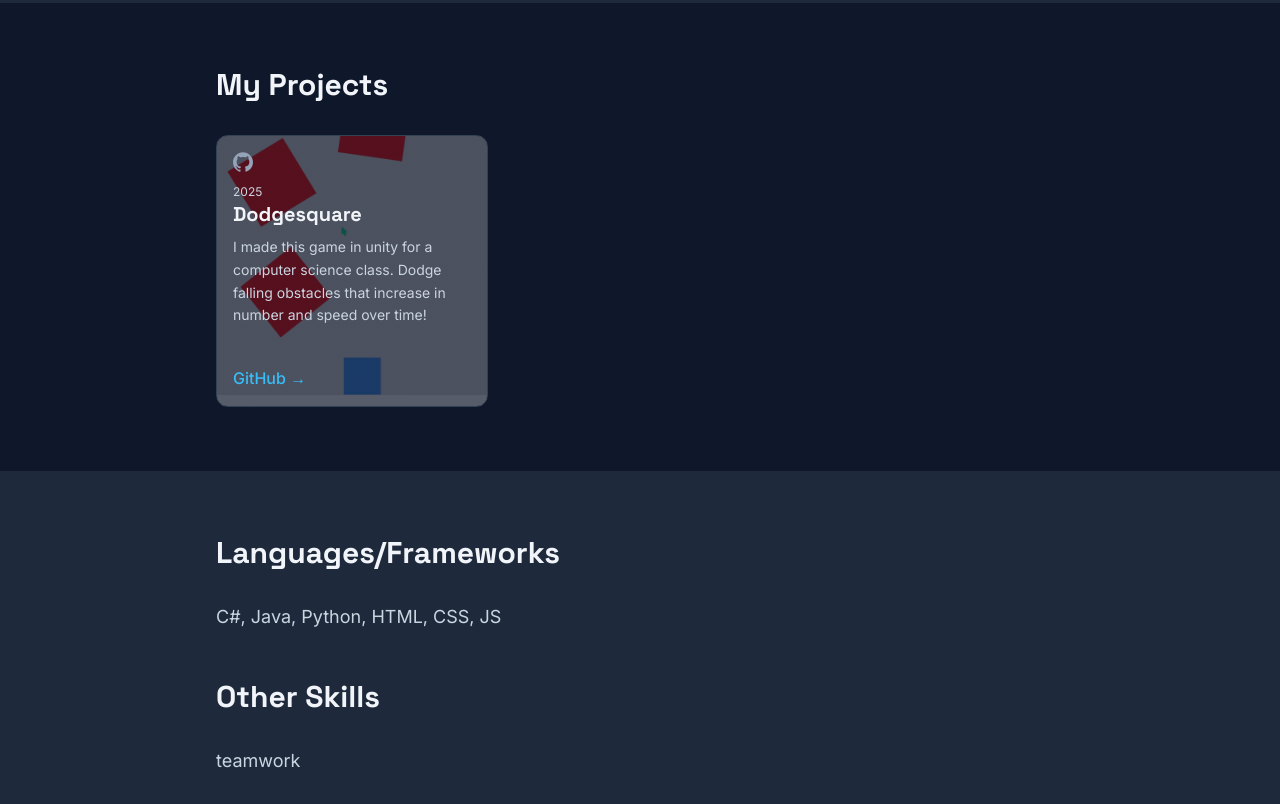
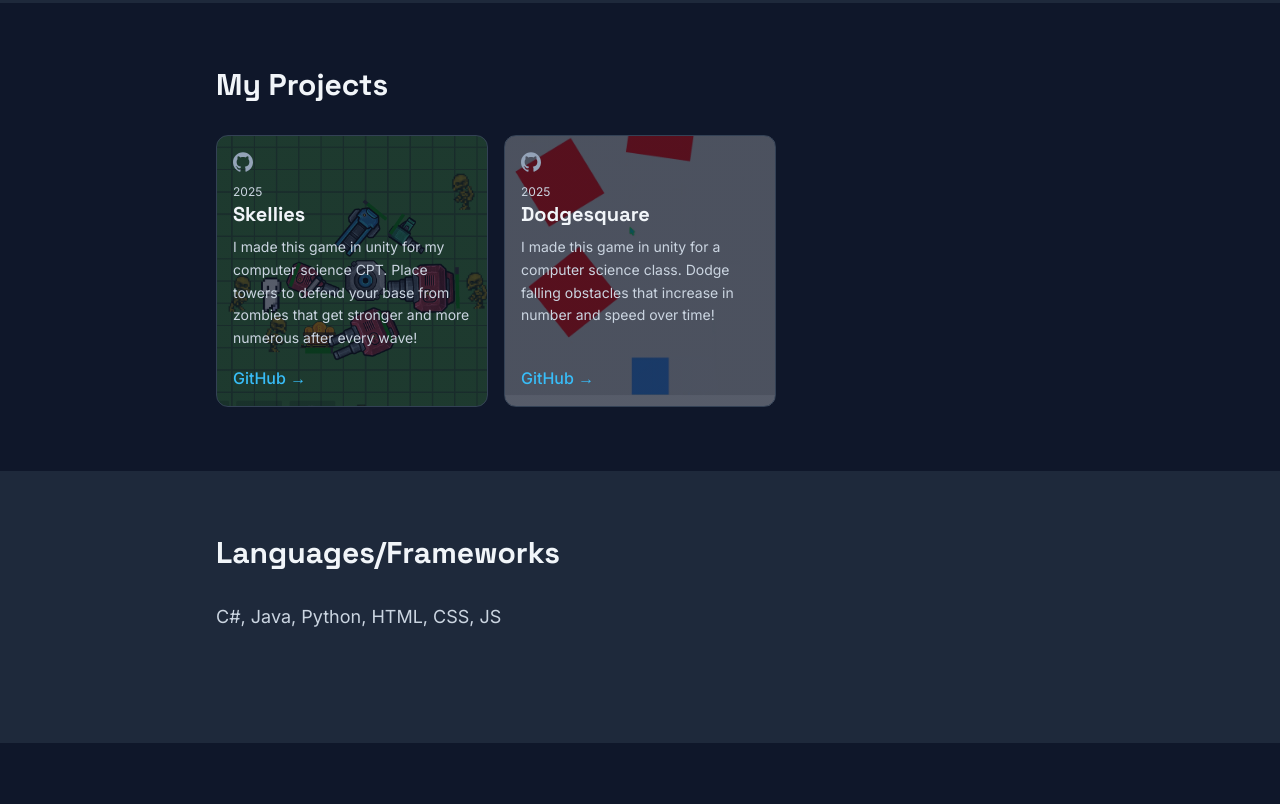
Before and after one commit to al-1108/Personal-Portfolio-Website, a website: page index.html in a window 1280 px wide. Shown: the part 746-1550 px from the top of the page. Drawn offline with Linux system fonts and the light colour scheme.

Commit message:
added project
- added computer science cpt project to projects section

```diff
--- a/index.html
+++ b/index.html
@@ -52,6 +52,17 @@
         <div id="projects" class="max-w-4xl mx-auto px-6 py-12 sm:py-16">
             <h2 class="font-display text-2xl sm:text-3xl font-bold mb-8">My Projects</h2>
             <div class="grid grid-cols-1 sm:grid-cols-2 md:grid-cols-3 gap-4">
+                <a href="https://github.com/RyanHuangcodes/CPT_ICS4U" target="_blank" rel="noopener noreferrer" style="background-image: linear-gradient(rgba(15,23,42,0.70), rgba(15,23,42,0.70)), url('./images/skellies.png')" class="flex flex-col justify-between border border-slate-700 rounded-xl p-4 aspect-square hover:border-sky-500 hover:shadow-lg hover:shadow-sky-900/20 transition group bg-cover bg-center">
+                    <div>
+                        <svg xmlns="http://www.w3.org/2000/svg" class="w-5 h-5 text-slate-400 group-hover:text-sky-400 transition mb-3" fill="currentColor" viewBox="0 0 24 24">
+                            <path d="M12 .297c-6.63 0-12 5.373-12 12 0 5.303 3.438 9.8 8.205 11.385.6.113.82-.258.82-.577 0-.285-.01-1.04-.015-2.04-3.338.724-4.042-1.61-4.042-1.61-.546-1.385-1.335-1.755-1.335-1.755-1.087-.744.084-.729.084-.729 1.205.084 1.838 1.236 1.838 1.236 1.07 1.835 2.809 1.305 3.495.998.108-.776.417-1.305.76-1.605-2.665-.3-5.466-1.332-5.466-5.93 0-1.31.465-2.38 1.235-3.22-.135-.303-.54-1.523.105-3.176 0 0 1.005-.322 3.3 1.23.96-.267 1.98-.399 3-.405 1.02.006 2.04.138 3 .405 2.28-1.552 3.285-1.23 3.285-1.23.645 1.653.24 2.873.12 3.176.765.84 1.23 1.91 1.23 3.22 0 4.61-2.805 5.625-5.475 5.92.42.36.81 1.096.81 2.22 0 1.606-.015 2.896-.015 3.286 0 .315.21.69.825.57C20.565 22.092 24 17.592 24 12.297c0-6.627-5.373-12-12-12"/>
+                        </svg>
+                        <p class="text-xs text-slate-300 mb-1">2025</p>
+                        <h3 class="font-display text-xl font-bold group-hover:text-sky-400 transition mb-2">Skellies</h3>
+                        <p class="text-slate-300 text-sm leading-relaxed">I made this game in unity for my computer science CPT. Place towers to defend your base from zombies that get stronger and more numerous after every wave!</p>
+                    </div>
+                    <span class="text-sky-400 text-base font-medium group-hover:scale-110 group-hover:translate-x-3 transition-transform inline-block mt-2">GitHub →</span>
+                </a>
                 <a href="https://github.com/dvergeldedios/Dodgesquare" target="_blank" rel="noopener noreferrer" style="background-image: linear-gradient(rgba(15,23,42,0.70), rgba(15,23,42,0.70)), url('./images/dodgesquare.png')" class="flex flex-col justify-between border border-slate-700 rounded-xl p-4 aspect-square hover:border-sky-500 hover:shadow-lg hover:shadow-sky-900/20 transition group bg-cover bg-center">
                     <div>
                         <svg xmlns="http://www.w3.org/2000/svg" class="w-5 h-5 text-slate-400 group-hover:text-sky-400 transition mb-3" fill="currentColor" viewBox="0 0 24 24">
@@ -70,8 +81,6 @@
             <div class="max-w-4xl mx-auto px-6">
                 <h2 class="font-display text-2xl sm:text-3xl font-bold mb-8">Languages/Frameworks</h2>
                 <p class="text-base sm:text-lg text-slate-300 mb-12">C#, Java, Python, HTML, CSS, JS</p>
-                <h2 class="font-display text-2xl sm:text-3xl font-bold mb-8">Other Skills</h2>
-                <p class="text-base sm:text-lg text-slate-300">teamwork</p>
             </div>
         </div>
 
```
Also changed, not shown: images/skellies.png (added).
